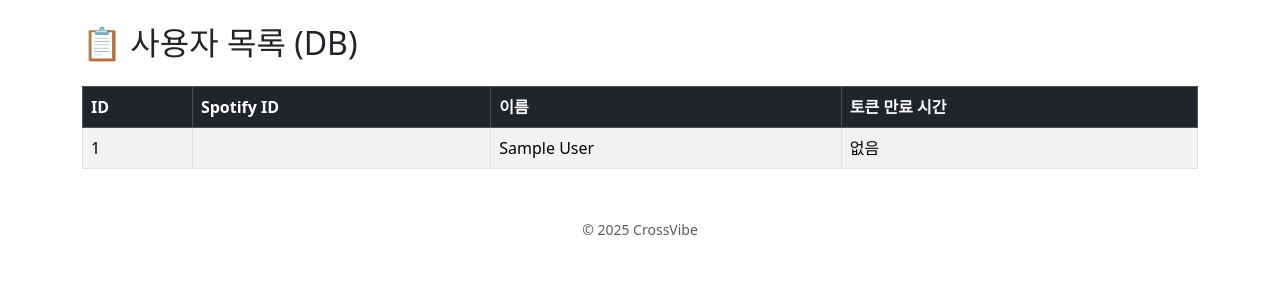
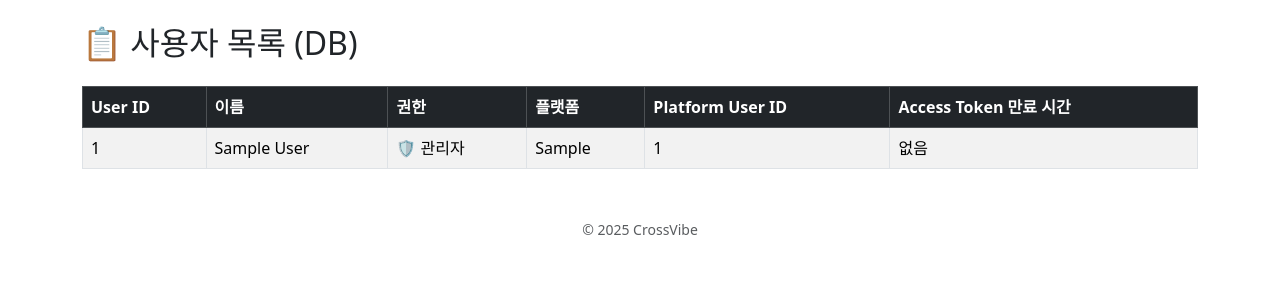
Before and after one commit to xa-team/CrossVibe, a Flask app: template vibeapp/admin/templates/admin_database.html in a window 1280 px wide. Shown: the part 56-356 px from the top of the page. Run offline with Flask 3, Linux system fonts and the light colour scheme; the template is opened without the code that fills it: values that come from a table or form of the project are taken from there, others are empty; tables that the repository leaves empty hold one stand-in row (values such as "Sample post").

Commit message:
♻️ refactor: 모델 구조 변경에 따른 admin 데코레이터 및 DB 조회 로직 수정
- 멀티플랫폼 모델 구조 변경에 맞춰 admin_required 데코레이터 내 is_admin 검사 방식 수정
- 세션의 user_id 기준으로 PlatformConnection을 통한 사용자 정보 접근 방식 반영
- 관리자 대시보드의 DB 조회 라우트에서도 수정된 모델 구조에 따라 데이터 접근 방식 변경
- 구조 변경 이후에도 기존 관리자 기능이 정상 동작하도록 정합성 유지

```diff
--- a/vibeapp/admin/templates/admin_database.html
+++ b/vibeapp/admin/templates/admin_database.html
@@ -8,20 +8,65 @@
         <table class="table table-bordered table-striped table-hover">
             <thead class="table-dark">
                 <tr>
-                    <th>ID</th>
-                    <th>Spotify ID</th>
+                    <th>User ID</th>
                     <th>이름</th>
-                    <th>토큰 만료 시간</th>
+                    <th>권한</th>
+                    <th>플랫폼</th>
+                    <th>Platform User ID</th>
+                    <th>Access Token 만료 시간</th>
                 </tr>
             </thead>
             <tbody>
                 {% for user in users %}
-                    <tr>
-                        <td>{{ user.id }}</td>
-                        <td>{{ user.spotify_id }}</td>
-                        <td>{{ user.display_name or "이름 없음" }}</td>
-                        <td>{{ user.expire_at|kst if user.expire_at else "없음" }}</td>
-                    </tr>
+                    {% if user.platform_connections %}
+                        {% for conn in user.platform_connections %}
+                            <tr>
+                                <td>{{ user.id }}</td>
+                                <td>{{ user.display_name or "이름 없음" }}</td>
+                                <td>
+                                    {% if user.is_admin %}
+                                        🛡️ 관리자
+                                    {% else %}
+                                        일반 사용자
+                                    {% endif %}
+                                </td>
+                                <td>
+                                    {% if conn.platform == "spotify" %}
+                                        <img src="https://cdn-icons-png.flaticon.com/24/174/174872.png"
+                                             alt="Spotify"
+                                             title="Spotify"
+                                             width="24"
+                                             height="24">
+                                        Spotify
+                                    {% elif conn.platform == "youtube" %}
+                                        <img src="https://cdn-icons-png.flaticon.com/24/1384/1384060.png"
+                                             alt="YouTube"
+                                             title="YouTube"
+                                             width="24"
+                                             height="24">
+                                        YouTube
+                                    {% else %}
+                                        {{ conn.platform }}
+                                    {% endif %}
+                                </td>
+                                <td>{{ conn.platform_user_id }}</td>
+                                <td>{{ conn.token.expire_at|kst if conn.token.expire_at else "없음" }}</td>
+                            </tr>
+                        {% endfor %}
+                    {% else %}
+                        <tr>
+                            <td>{{ user.id }}</td>
+                            <td>{{ user.display_name or "이름 없음" }}</td>
+                            <td>
+                                {% if user.is_admin %}
+                                    🛡️ 관리자
+                                {% else %}
+                                    일반 사용자
+                                {% endif %}
+                            </td>
+                            <td colspan="3" class="text-muted">⛔ 연결된 플랫폼 없음</td>
+                        </tr>
+                    {% endif %}
                 {% endfor %}
             </tbody>
         </table>
```
Also changed, not shown: vibeapp/admin/routes.py (+7 -2 lines).
